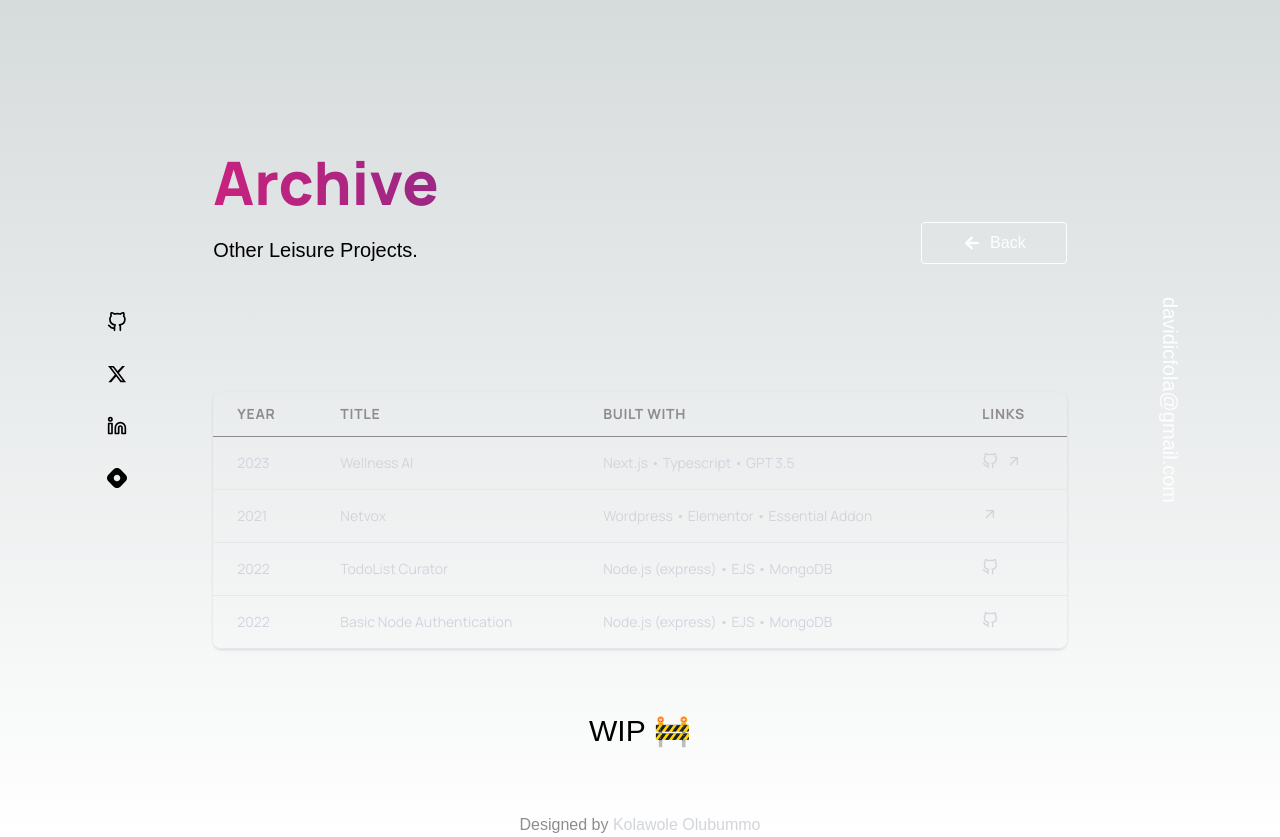
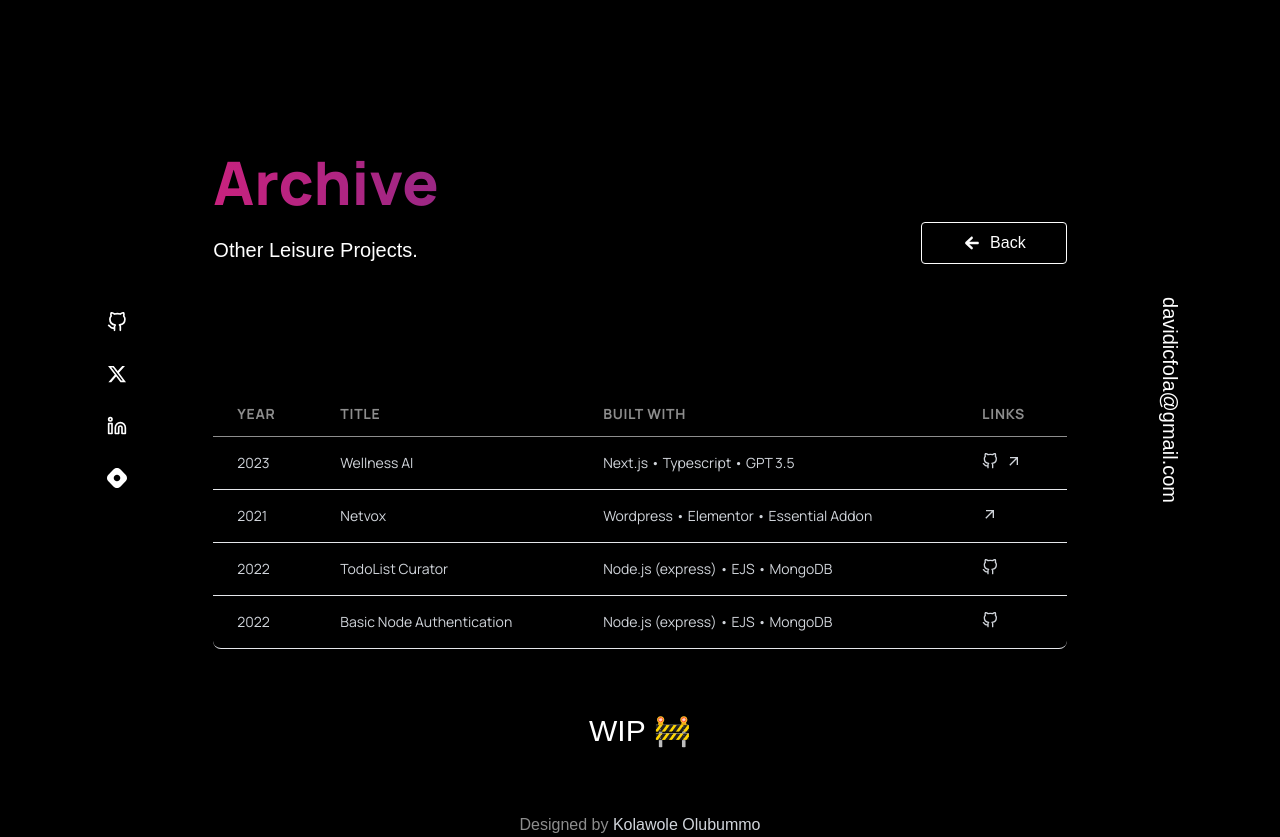
Before and after one commit to zyzer01/portfolio-zyzer, a Next.js app: page /archive in a window 1280 px wide. Built offline with nearby package versions, Linux system fonts and the light colour scheme; a web font is replaced by a local one.

Commit message:
update globals.css

```diff
--- a/src/app/globals.css
+++ b/src/app/globals.css
@@ -21,13 +21,6 @@
   color: #8D8D8D;
 }
 
-@media (prefers-color-scheme: dark) {
-  :root {
-    --foreground-rgb: 255, 255, 255;
-    --background-start-rgb: 0, 0, 0;
-    --background-end-rgb: 0, 0, 0;
-  }
-}
 
 html {
   scroll-behavior: smooth;
@@ -36,13 +29,8 @@
 body {
   overflow-x: hidden;
   font-family: var(--font-manrope);
-  color: rgb(var(--foreground-rgb));
-  background: linear-gradient(
-      to bottom,
-      transparent,
-      rgb(var(--background-end-rgb))
-    )
-    rgb(var(--background-start-rgb));
+  color: #fff;
+  background-color: #000;
 }
 
 .proggy {
```
